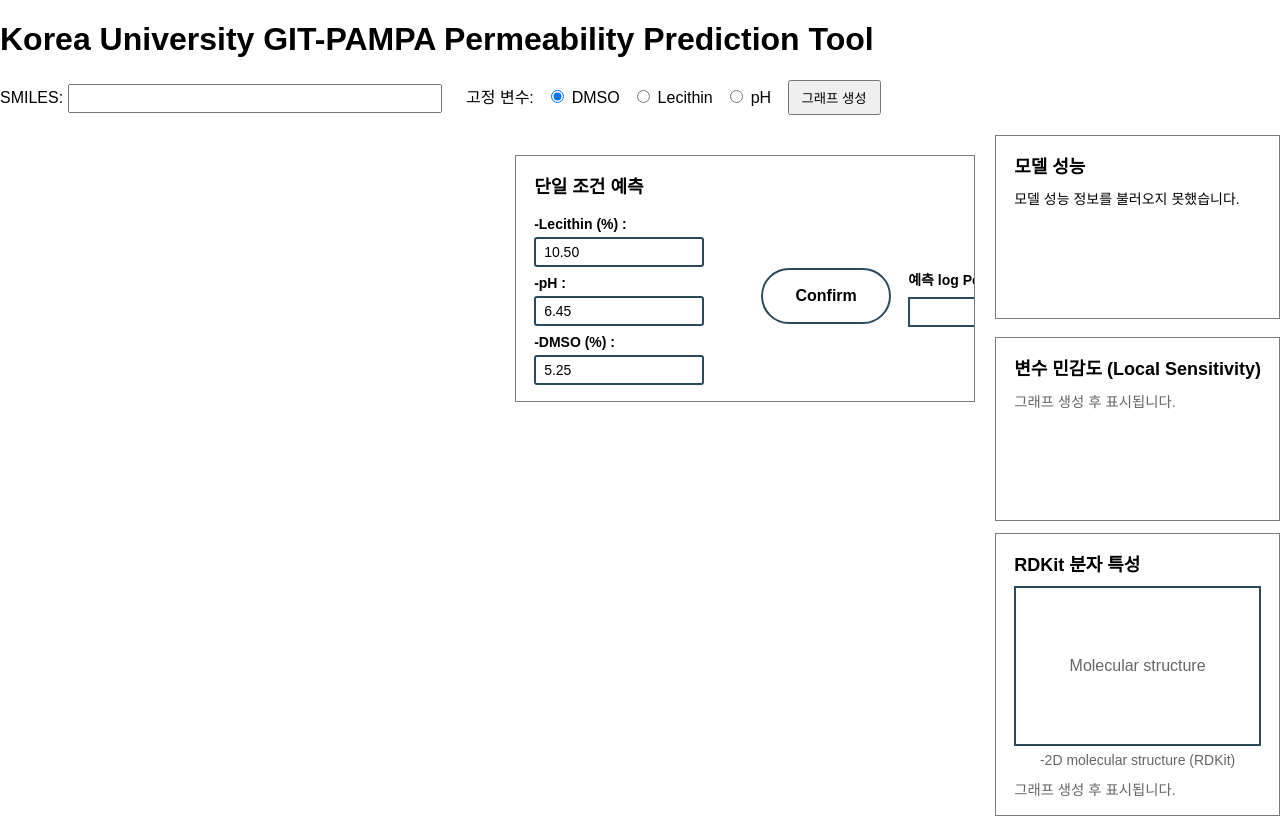
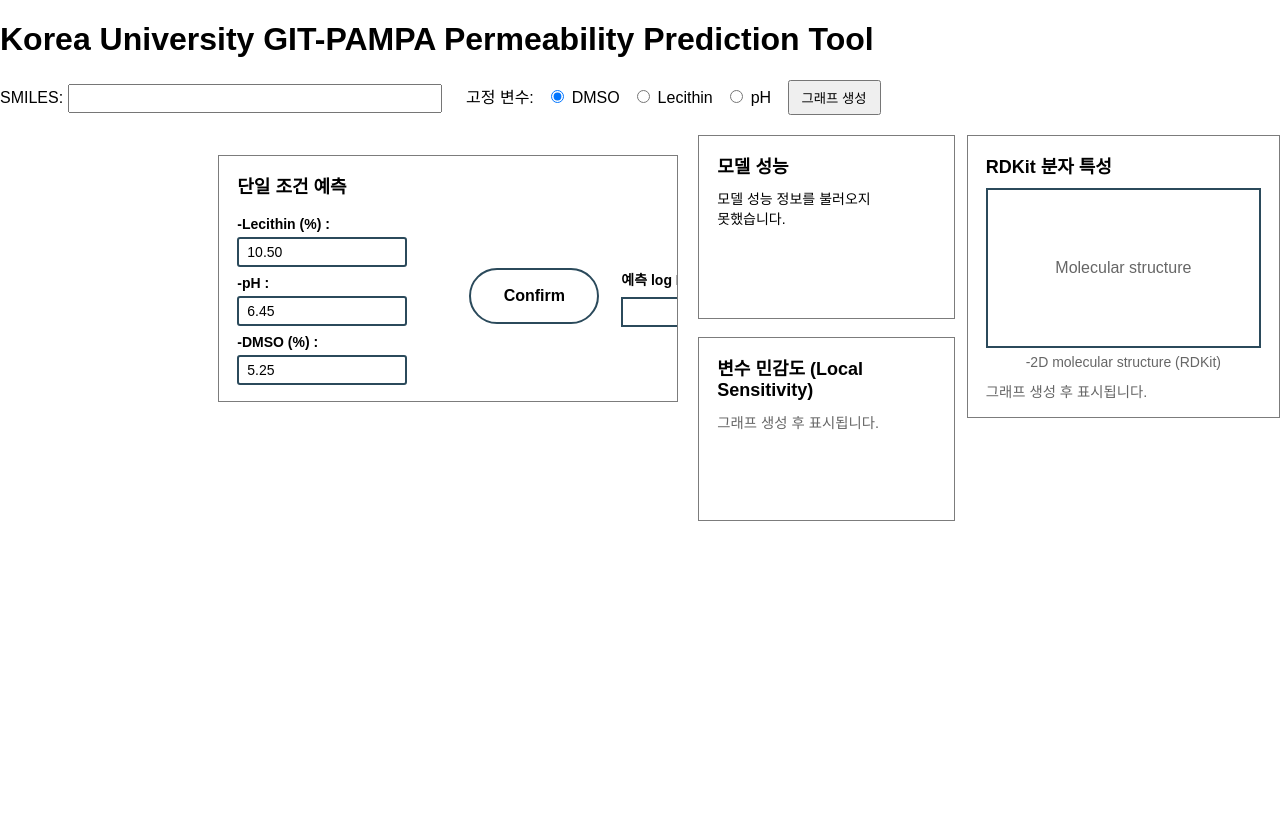
Before and after one commit to Korea-university-lab204/GIT-PAMPA-Permeability-Prediction, a Django app: page /predictor/ in a window 1280 px wide. After the commit the page ends 521 px from the top, so only its background shows below. Run offline with Django 5.2, Linux system fonts and the light colour scheme.

Commit message:
homepage fix 4

```diff
--- a/predictor/templates/predictor/smiles_plot.html
+++ b/predictor/templates/predictor/smiles_plot.html
@@ -60,7 +60,7 @@
 
     .big-grid{
       display: grid;
-      grid-template-columns: 210px 140px 1fr; /* 좌 / 중 / 우 */
+      grid-template-columns: 210px 150px minmax(220px, 1fr);
       gap: 12px;
       align-items: center;
     }
@@ -144,7 +144,7 @@
     /* (B) 아래 2열 */
     .bottom-grid{
       display: grid;
-      grid-template-columns: mixmax(220px, 0.9fr) minmax(260px, 1.1fr);
+      grid-template-columns: minmax(220px, 0.9fr) minmax(260px, 1.1fr);
       gap: 12px;
       align-items: start;
     }
```
